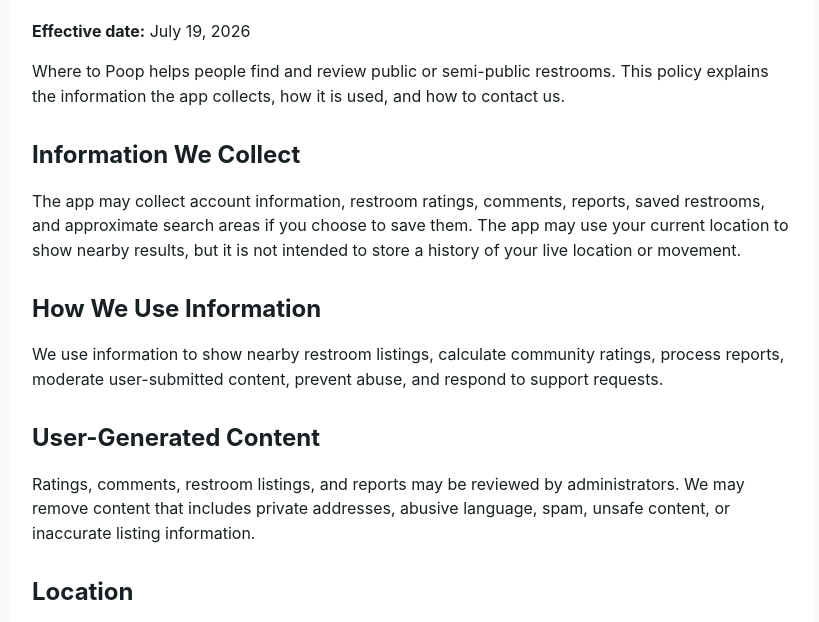
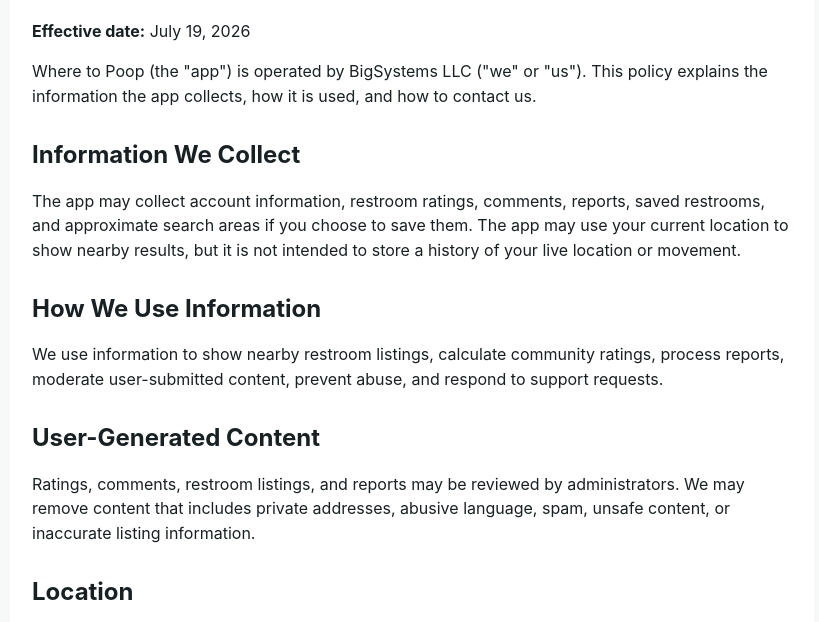
Before and after one commit to BradsAgent/wheretopoop.app, a plain HTML site: page privacy/index.html in a window 1280 px wide. Shown: the part 101-723 px from the top of the page, without its empty margins (228-1047 px from the left). Drawn offline with Linux system fonts and the light colour scheme.

Commit message:
Update index.html

```diff
--- a/privacy/index.html
+++ b/privacy/index.html
@@ -17,7 +17,7 @@
   <main>
     <h1>Privacy Policy</h1>
     <p><strong>Effective date:</strong> July 19, 2026</p>
-    <p>Where to Poop helps people find and review public or semi-public restrooms. This policy explains the information the app collects, how it is used, and how to contact us.</p>
+    <p>Where to Poop (the "app") is operated by BigSystems LLC ("we" or "us"). This policy explains the information the app collects, how it is used, and how to contact us.</p>
 
     <h2>Information We Collect</h2>
     <p>The app may collect account information, restroom ratings, comments, reports, saved restrooms, and approximate search areas if you choose to save them. The app may use your current location to show nearby results, but it is not intended to store a history of your live location or movement.</p>
```
